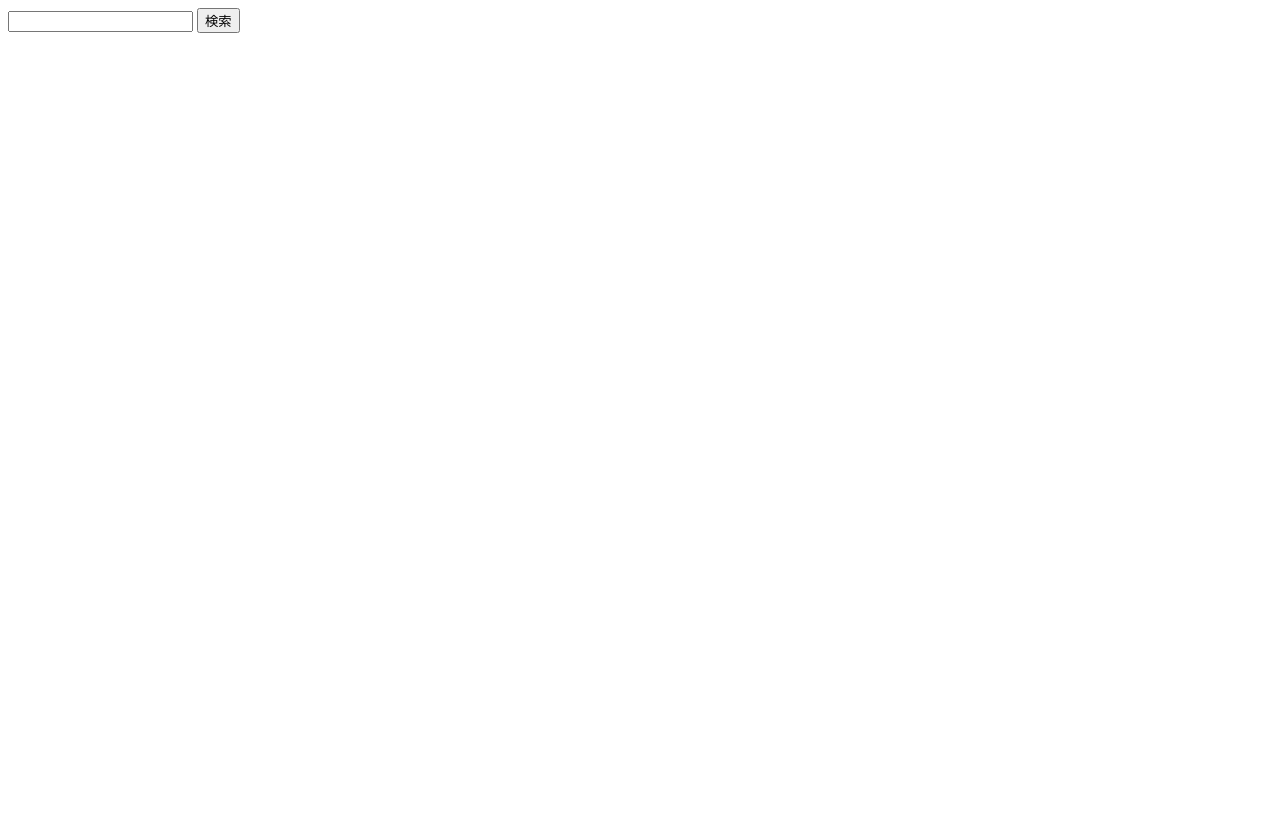
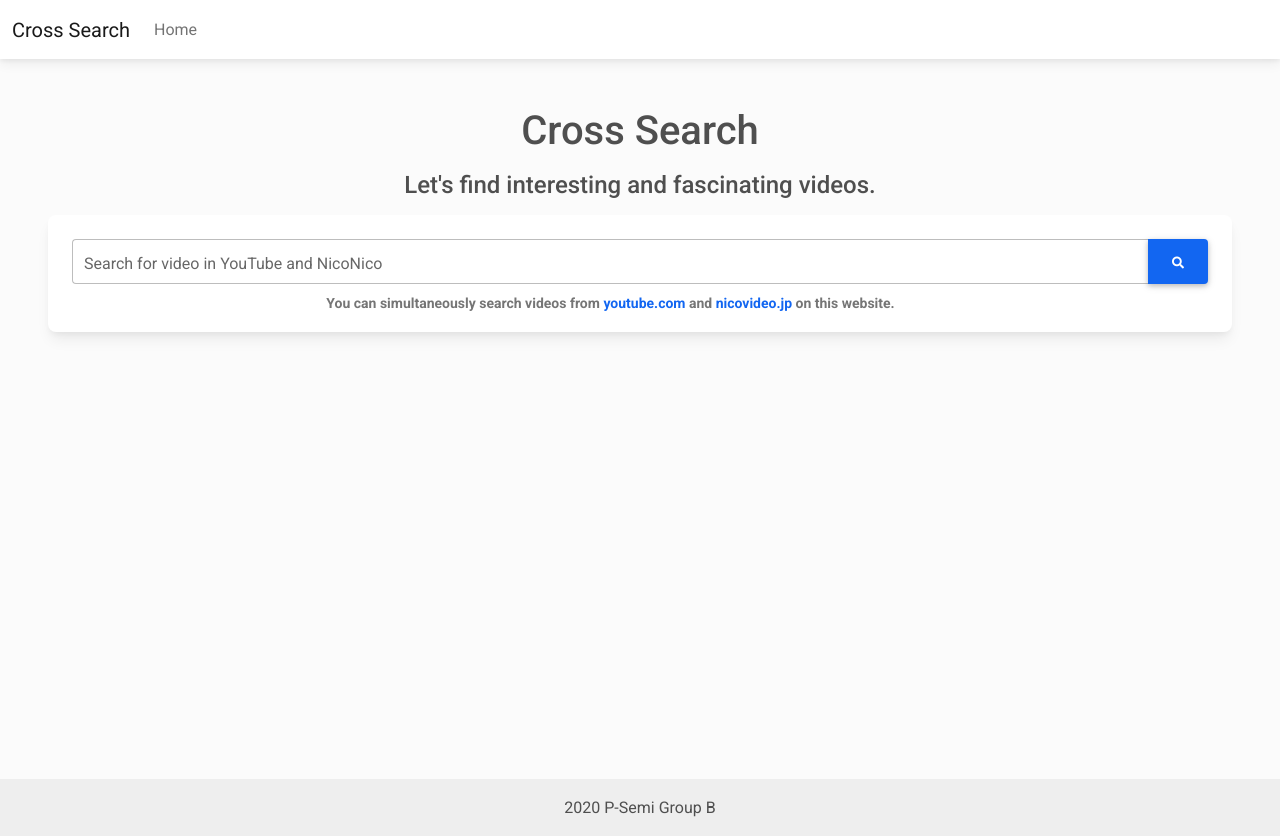
Before and after one commit to tdu-isl/ProjectDeliverables, a Flask app: page / in a window 1280 px wide. Before the commit the page is almost empty. Before the commit the page ends 33 px from the top, so only its background shows below. Run offline with Flask 2, Linux system fonts and the light colour scheme; some libraries are stand-ins or nearby versions.

Commit message:
base and top

```diff
--- a/templates/base.html
+++ b/templates/base.html
@@ -1,13 +1,59 @@
 <!DOCTYPE html>
-<html lang="en">
+<html lang="jp">
 <head>
     <meta charset="UTF-8">
     <meta http-equiv="X-UA-Compatible" content="IE=edge">
     <meta name="viewport" content="width=device-width, initial-scale=1.0">
-    <title>Document</title>
+    <title>Cross Search - P-Semi</title>
+    <!-- Font Awesome -->
+    <link href="https://cdnjs.cloudflare.com/ajax/libs/font-awesome/5.15.1/css/all.min.css" rel="stylesheet"/>
+    <!-- Google Fonts -->
+    <link href="https://fonts.googleapis.com/css?family=Roboto:300,400,500,700&display=swap"
+          rel="stylesheet"/>
+    <!-- MDB -->
+    <link href="https://cdnjs.cloudflare.com/ajax/libs/mdb-ui-kit/3.3.0/mdb.min.css" rel="stylesheet"/>
     {% block head %}{% endblock %}
 </head>
 <body>
-    {% block body %}{% endblock %}
+<header>
+    <!-- Navbar -->
+    <nav class="navbar navbar-expand-lg navbar-light bg-white">
+        <div class="container-fluid">
+            <a class="navbar-brand" href="#">Cross Search</a>
+            <button
+                    class="navbar-toggler"
+                    type="button"
+                    data-mdb-toggle="collapse"
+                    data-mdb-target="#navbar"
+                    aria-controls="navbar"
+                    aria-expanded="false"
+                    aria-label="Toggle navigation"
+            >
+                <i class="fas fa-bars"></i>
+            </button>
+            <div class="collapse navbar-collapse" id="navbar">
+                <ul class="navbar-nav me-auto mb-2 mb-lg-0">
+                    <li class="nav-item">
+                        <a class="nav-link" aria-current="page" href="./">Home</a>
+                    </li>
+
+                </ul>
+            </div>
+        </div>
+    </nav>
+    <!-- Navbar -->
+
+
+</header>
+{% block body %}{% endblock %}
+<footer class="bg-light text-center text-lg-start">
+  <!-- Copyright -->
+  <div class="text-center p-3" style="background-color: rgba(0, 0, 0, 0.05);">
+    2020 P-Semi Group B
+  </div>
+  <!-- Copyright -->
+</footer>
+<!-- MDB -->
+<script src="https://cdnjs.cloudflare.com/ajax/libs/mdb-ui-kit/3.3.0/mdb.min.js"></script>
 </body>
 </html>
--- a/templates/index.html
+++ b/templates/index.html
@@ -2,7 +2,35 @@
 
 {% block body %}
 <form action="/" method="POST">
-    <input type="text" name="word">
-    <input type="submit" value="検索">
+    <!-- Jumbotron -->
+    <div class="p-5 text-center bg-light" style=" height: 90vh;">
+        <h1 class="mb-3">Cross Search</h1>
+        <h4 class="mb-3">Let's find interesting and fascinating videos.</h4>
+        <div class="card">
+            <div class="card-body p-4">
+                <div class="row">
+                    <div class="col-12 mb-4">
+                        <div class="input-group">
+                            <div class="form-outline flex-fill">
+                                <input type="search" id="form1" name="word" class="form-control form-control-lg"/>
+                                <label class="form-label" for="form1">Search for video in YouTube and NicoNico</label>
+                                <div class="form-helper pt-2">
+                                    <span class="font-weight-bold">
+                                        You can simultaneously search videos from <a href="https://www.youtube.com"
+                                                                                     target="_blank">youtube.com</a> and <a
+                                            href="https://www.nicovideo.jp/" target="_blank">nicovideo.jp</a> on this website.
+                                    </span>
+                                </div>
+                            </div>
+                            <button type="button" class="btn btn-primary" type="submit">
+                                <i class="fas fa-search"></i>
+                            </button>
+                        </div>
+                    </div>
+                </div>
+            </div>
+        </div>
+    </div>
+    <!-- Jumbotron -->
 </form>
 {% endblock %}
```
